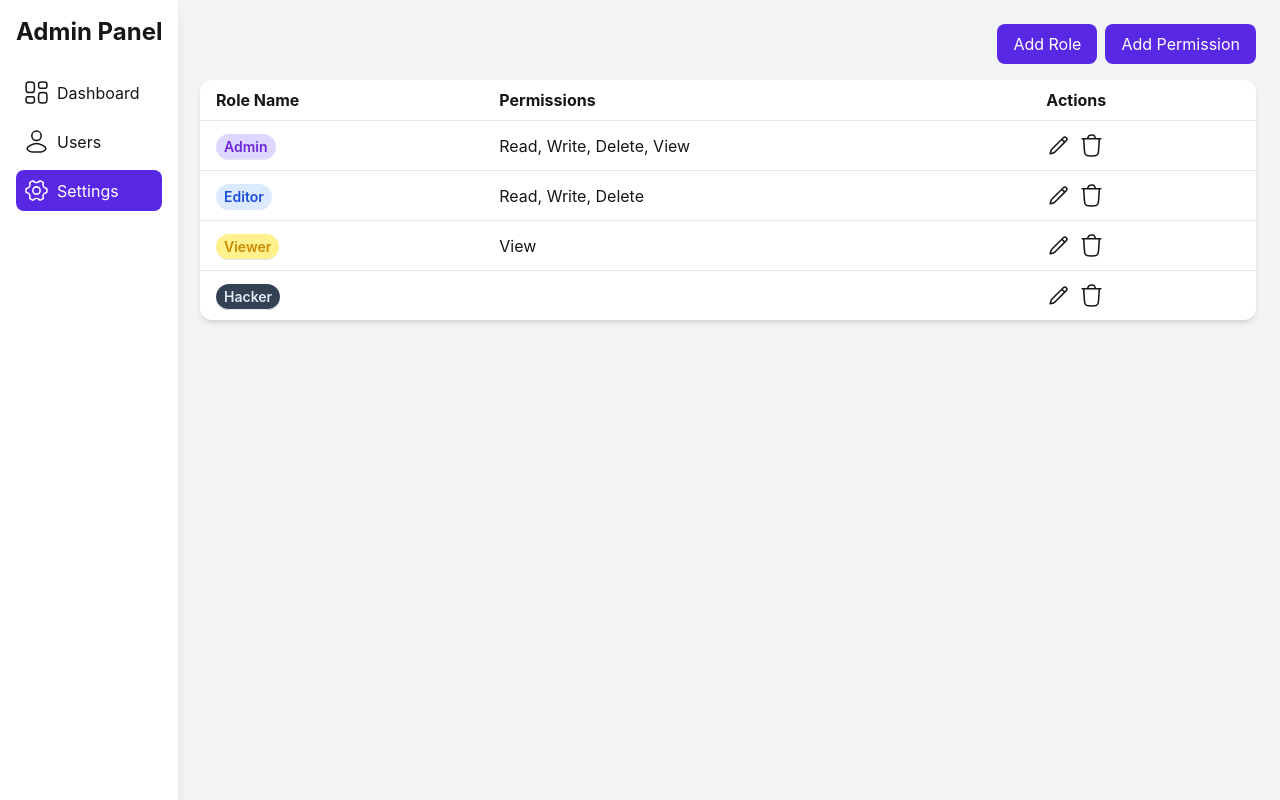
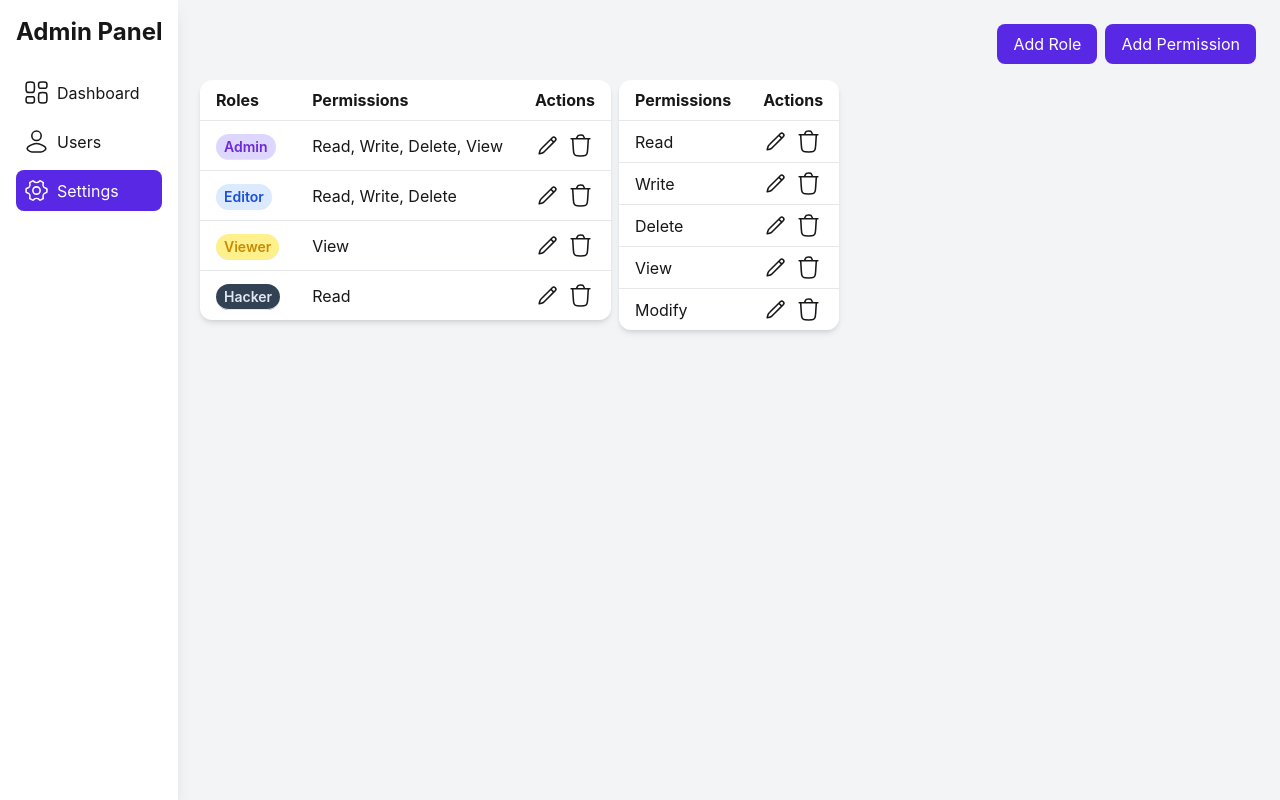
Before and after one commit to Algoture/RoleMaster, a Next.js app: page /settings in a window 1280 px wide. Built offline with nearby package versions, Linux system fonts and the light colour scheme; data requests are answered from the project's data file.

Commit message:
custom permission attributes done

```diff
--- a/db.json
+++ b/db.json
@@ -85,9 +85,11 @@
       "id": "3"
     },
     {
+      "id": "90a3",
       "role": "Hacker",
-      "permissions": [],
-      "id": "f02c"
+      "permissions": [
+        "Read"
+      ]
     }
   ],
   "permissions": [
@@ -106,6 +108,10 @@
     {
       "id": "4",
       "permission": "View"
+    },
+    {
+      "id": "6df1",
+      "permission": "Modify"
     }
   ]
 }
--- a/src/app/Components/Modals.jsx
+++ b/src/app/Components/Modals.jsx
@@ -209,7 +209,7 @@ export const RoleModal = ({
             </button>
             <button
               onClick={handleSubmit}
-              className="bg-accent btn text-nowrap hover:bg-secondary"
+              className="bg-accent btn text-nowrap"
             >
               {editingRole ? "Update Role" : "Add Role"}
             </button>
--- a/src/app/settings/page.jsx
+++ b/src/app/settings/page.jsx
@@ -1,6 +1,6 @@
 "use client";
 import React, { useEffect, useState } from "react";
-import { DeleteIcon, EditIcon } from "../Components/Icons";
+import { AddIcon, DeleteIcon, EditIcon } from "../Components/Icons";
 import { DeleteModal, RoleModal, PermissionModal } from "../Components/Modals";
 import { toast } from "react-hot-toast";
 import clsx from "clsx";
@@ -9,14 +9,15 @@ const RoleManagement = () => {
   const [roles, setRoles] = useState([]);
   const [permissions, setPermissions] = useState([]);
   const [permission, setPermission] = useState("");
+  const [permissionToDel, setPermissionToDel] = useState(null);
   const [editingRole, setEditingRole] = useState(null);
   const [isRoleModalOpen, setIsRoleModalOpen] = useState(false);
+  const [isDeleltingPerm, setIsDeletingPerm] = useState(false);
   const [isPermissionModalOpen, setIsPermissionModalOpen] = useState(false);
   const [isDeletingRole, setIsDeletingRole] = useState(false);
   const [roleToDelete, setRoleToDelete] = useState(null);
   const [formData, setFormData] = useState({ roleName: "", permissions: [] });
 
-  // Fetch roles and permissions on component load
   useEffect(() => {
     fetchRoles();
     fetchPermissions();
@@ -58,6 +59,8 @@ const RoleManagement = () => {
       };
     });
   };
+
+  const handlePermDelete = () => {};
 
   const handleSubmitRole = () => {
     const method = editingRole ? "PUT" : "POST";
@@ -107,6 +110,22 @@ const RoleManagement = () => {
           toast.success("Role Deleted!");
         })
         .catch((error) => console.error("Error deleting role:", error));
+    } else {
+      fetch(`http://localhost:3001/permissions/${permissionToDel}`, {
+        method: "DELETE",
+      })
+        .then(() => {
+          setPermissions((prev) =>
+            prev.filter((perm) => perm.id !== permissionToDel)
+          );
+          setPermissionToDel(null);
+          setIsDeletingPerm(false);
+          toast.success("Permission Deleted!");
+        })
+        .catch((er) => {
+          console.error("Error deleting permission:", er);
+          toast.error("Couldn't Delete Permission");
+        });
     }
   };
 
@@ -146,10 +165,11 @@ const RoleManagement = () => {
         </button>
       </div>
 
-      <table className="w-full bg-white shadow-md rounded-xl overflow-hidden">
+      <div className="flex flex-wrap gap-2">
+        <table className="w-fit h-fit bg-white shadow-md rounded-xl overflow-hidden">
           <thead>
             <tr>
-            <th>Role Name</th>
+              <th>Roles</th>
               <th>Permissions</th>
               <th>Actions</th>
             </tr>
@@ -179,9 +199,10 @@ const RoleManagement = () => {
                     <EditIcon height={25} width={25} />
                   </button>
                   <button
-                  onClick={() =>
-                    setRoleToDelete(role.id) || setIsDeletingRole(true)
-                  }
+                    onClick={() => {
+                      setRoleToDelete(role.id);
+                      setIsDeletingRole(true);
+                    }}
                   >
                     <DeleteIcon height={25} width={25} />
                   </button>
@@ -190,7 +211,35 @@ const RoleManagement = () => {
             ))}
           </tbody>
         </table>
-
+        <table className="w-fit h-fit p-4 bg-white shadow-md rounded-xl overflow-hidden">
+          <thead>
+            <tr>
+              <th>Permissions</th>
+              <th>Actions</th>
+            </tr>
+          </thead>
+          <tbody>
+            {permissions.map((perm) => (
+              <tr key={perm.id} className="border-t">
+                <td>{perm.permission}</td>
+                <td className="flex gap-2">
+                  <button>
+                    <EditIcon height={25} width={25} />
+                  </button>
+                  <button
+                    onClick={() => {
+                      setPermissionToDel(perm.id);
+                      setIsDeletingPerm(true);
+                    }}
+                  >
+                    <DeleteIcon height={25} width={25} />
+                  </button>
+                </td>
+              </tr>
+            ))}
+          </tbody>
+        </table>
+      </div>
       {isRoleModalOpen && (
         <RoleModal
           editingRole={editingRole}
@@ -217,12 +266,20 @@ const RoleManagement = () => {
         />
       )}
 
-      {isDeletingRole && (
+      {(isDeletingRole || isDeleltingPerm) && (
         <DeleteModal
-          what={"role"}
-          del={"Role"}
+          what={isDeletingRole ? "role" : "permission"}
+          del={isDeletingRole ? "Role" : "Permission"}
           handleDelete={handleConfirmDeletion}
-          handleCancel={() => setIsDeletingRole(false)}
+          handleCancel={() => {
+            if (isDeletingRole) {
+              setIsDeletingRole(false);
+              setIsDeletingPerm(null);
+            } else {
+              setIsDeletingPerm(false);
+              setIsDeletingRole(null);
+            }
+          }}
         />
       )}
     </div>
```
Lines whose indentation alone changed are shown as unchanged.
